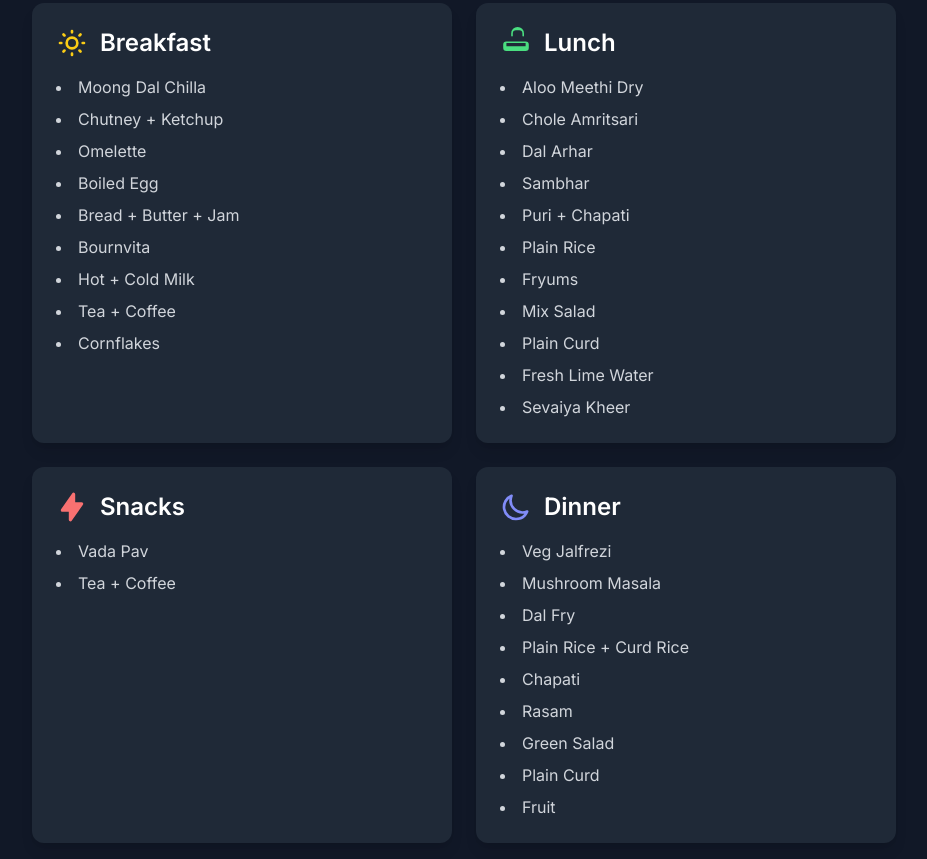
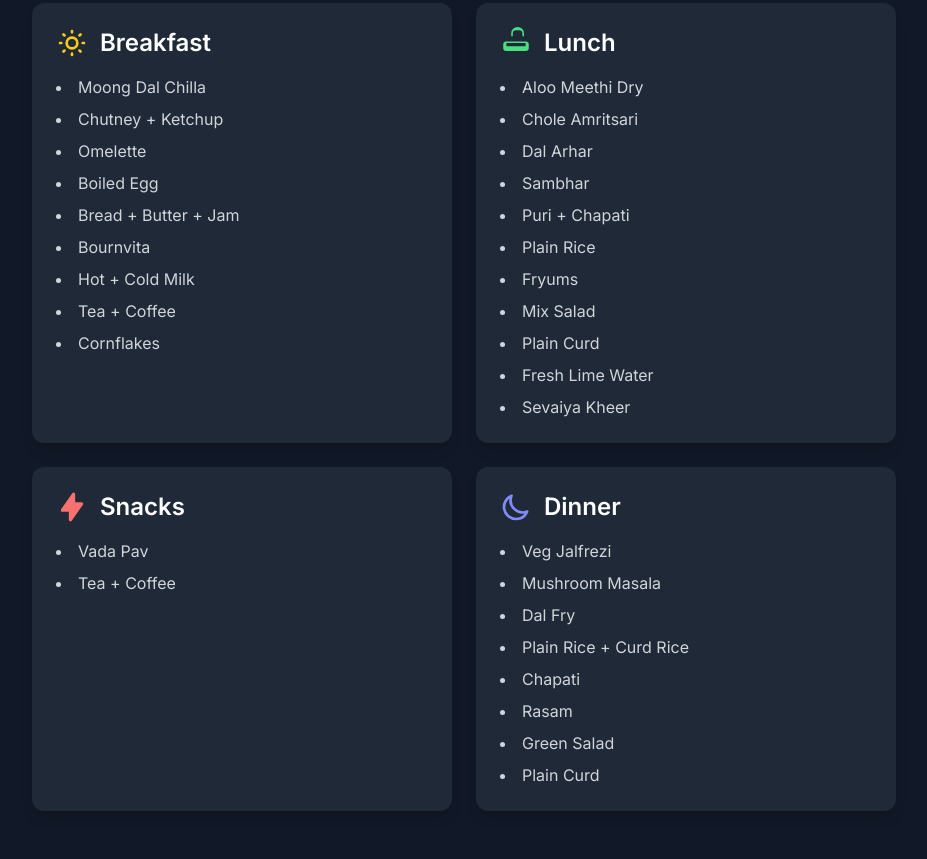
Before and after one commit to DhruvxKr/menu, a plain HTML site: page index.html in a window 1280 px wide. Shown: the part 245-1104 px from the top of the page, without its empty margins (176-1103 px from the left). After the commit the page ends 1072 px from the top, so only its background shows below. Drawn offline with nearby package versions, Linux system fonts and the light colour scheme.

Commit message:
Add files via upload
fixed dinner menu items

```diff
--- a/index.html
+++ b/index.html
@@ -63,7 +63,7 @@
                 Breakfast: ["Onion Poha", "Lemon + Sev + Curd", "Omelette", "Boiled Egg", "Bread + Butter + Jam", "Bournvita", "Hot + Cold Milk", "Tea + Coffee", "Cornflakes"],
                 Lunch: ["Cabbage Dry", "Dum Aloo Gravy", "Dal Lasoni", "Sambhar", "Chapati", "Mutter Rice", "Fryums", "Moong Onion Salad", "Plain Curd", "Shahi Tukda"],
                 Snacks: ["Kachori", "Tea + Coffee"],
-                Dinner: ["Soya Keema Masala", "Chole Kulche", "Dal Tadka", "Plain Rice", "Chapati", "Rasam", "Onion + Lemon", "Plain Curd", "Fruit"]
+                Dinner: ["Soya Keema Masala", "Chole Kulche", "Dal Tadka", "Plain Rice", "Chapati", "Rasam", "Onion + Lemon", "Plain Curd"]
             },
             Wednesday: {
                 Breakfast: ["Aloo Paratha", "Curd", "Omelette", "Boiled Egg", "Bread + Butter + Jam", "Bournvita", "Hot + Cold Milk", "Tea + Coffee", "Cornflakes"],
@@ -75,7 +75,7 @@
                 Breakfast: ["Moong Dal Chilla", "Chutney + Ketchup", "Omelette", "Boiled Egg", "Bread + Butter + Jam", "Bournvita", "Hot + Cold Milk", "Tea + Coffee", "Cornflakes"],
                 Lunch: ["Aloo Meethi Dry", "Chole Amritsari", "Dal Arhar", "Sambhar", "Puri + Chapati", "Plain Rice", "Fryums", "Mix Salad", "Plain Curd", "Fresh Lime Water", "Sevaiya Kheer"],
                 Snacks: ["Vada Pav", "Tea + Coffee"],
-                Dinner: ["Veg Jalfrezi", "Mushroom Masala", "Dal Fry", "Plain Rice + Curd Rice", "Chapati", "Rasam", "Green Salad", "Plain Curd", "Fruit"]
+                Dinner: ["Veg Jalfrezi", "Mushroom Masala", "Dal Fry", "Plain Rice + Curd Rice", "Chapati", "Rasam", "Green Salad", "Plain Curd"]
             },
             Friday: {
                 Breakfast: ["Veg Sandwich", "Ketchup", "Omelette", "Boiled Egg", "Bread + Butter + Jam", "Bournvita", "Hot + Cold Milk", "Tea + Coffee", "Cornflakes"],
@@ -87,7 +87,7 @@
                 Breakfast: ["Misal Pav", "Farsan + Onion", "Omelette", "Boiled Egg", "Bread + Butter + Jam", "Bournvita", "Hot + Cold Milk", "Tea + Coffee", "Cornflakes"],
                 Lunch: ["Dhudhi Chana Dry", "Punjabi Rajma", "Dal Kolhapuri", "Sambhar", "Chapati", "Plain Rice", "Fryums", "Dhokla", "Plain Curd", "Gulab Jamun"],
                 Snacks: ["Samosa", "Tea + Coffee"],
-                Dinner: ["Onion & Tomato Uttapam", "Methi Malai Matar", "Dal Lahsuni", "Masala Khichdi", "Chapati", "Rasam", "Toss Salad", "Cucumber Raita", "Fruit"]
+                Dinner: ["Onion & Tomato Uttapam", "Methi Malai Matar", "Dal Lahsuni", "Masala Khichdi", "Chapati", "Rasam", "Toss Salad", "Cucumber Raita"]
             },
             Sunday: {
                 Breakfast: ["Masala Dosa", "Sambhar + Chutney", "Omelette", "Boiled Egg", "Bread + Butter + Jam", "Bournvita", "Hot + Cold Milk", "Tea + Coffee", "Cornflakes"],
```
